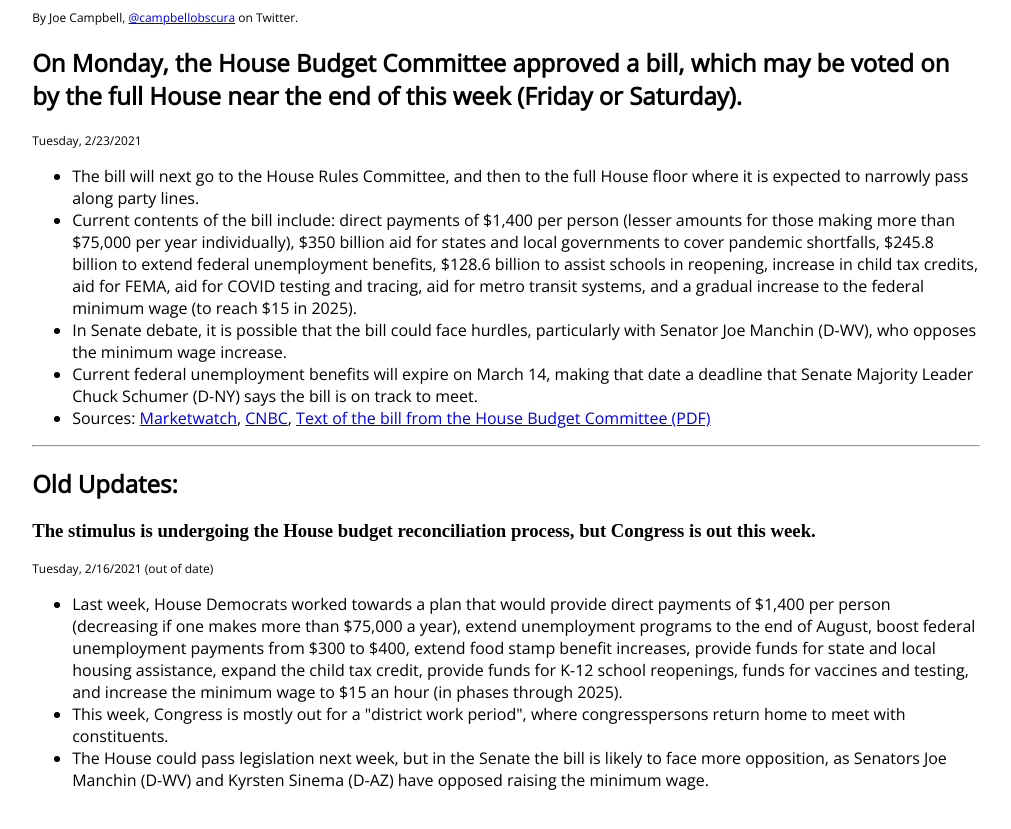
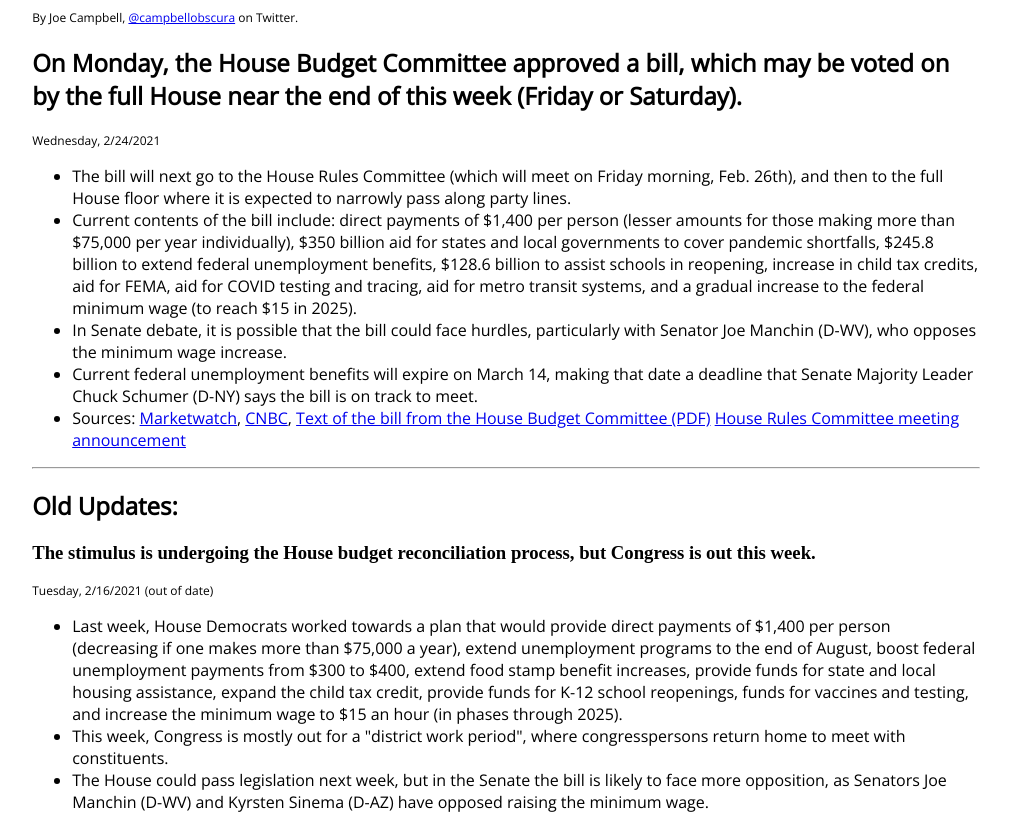
Before and after one commit to fawkes207/wherestimulus, a plain HTML site: page index.html in a window 1280 px wide. Shown: the part 106-935 px from the top of the page, without its empty margins (39-1050 px from the left). Before the commit the page ends 913 px from the top, so only its background shows below. Drawn offline with nearby package versions, Linux system fonts and the light colour scheme.

Commit message:
Update index.html

```diff
--- a/index.html
+++ b/index.html
@@ -1,6 +1,15 @@
 <!DOCTYPE html>
 <html lang="en">
     <title>Where is the Stimulus?</title>
+    <!--
+        Hello! This website is single-page HTML5 and CSS, hosted on GitHub pages.
+        Written in Visual Studio Code.
+        No analytics calls, no auto-play video ads, no Javascript, no images.
+        It is (so far) under 20kb.
+        That is very intentional: it is fast and not annoying to use.
+        Made February 2021 by Joe Campbell
+        twitter: @campbellobscura
+    -->
     <head>
         <link rel="preconnect" href="https://fonts.gstatic.com">
         <link href="https://fonts.googleapis.com/css2?family=Open+Sans&display=swap" rel="stylesheet">
@@ -25,9 +34,9 @@
 
         <h2>On Monday, the House Budget Committee approved a bill, which may be voted on by the full House near the end of this week (Friday or Saturday).
         </h2>
-        <p class="dateline">Tuesday, 2/23/2021</p>
+        <p class="dateline">Wednesday, 2/24/2021</p>
         <ul>
-            <li>The bill will next go to the House Rules Committee, and then to the full House floor where it is expected to narrowly pass along party lines.</li>
+            <li>The bill will next go to the House Rules Committee (which will meet on Friday morning, Feb. 26th), and then to the full House floor where it is expected to narrowly pass along party lines.</li>
             <li>Current contents of the bill include: direct payments of $1,400 per person (lesser amounts for those making more than $75,000 per year individually),
                 $350 billion aid for states and local governments to cover pandemic shortfalls, $245.8 billion to extend federal unemployment benefits, $128.6 billion to assist schools in reopening,
                 increase in child tax credits, aid for FEMA, aid for COVID testing and tracing, aid for metro transit systems, and a gradual increase to the federal minimum wage (to reach $15 in 2025).
@@ -38,6 +47,7 @@
                 <a href="https://www.marketwatch.com/story/the-biden-stimulus-plan-moved-forward-today-here-are-the-biggest-parts-of-it-11614032251">Marketwatch</a>,
                 <a href="https://www.cnbc.com/2021/02/22/stimulus-update-heres-whats-next-for-bidens-covid-relief-package.html">CNBC</a>,
                 <a href="https://budget.house.gov/sites/democrats.budget.house.gov/files/documents/S%20Con%20Res%205%20Bill%20Final.pdf">Text of the bill from the House Budget Committee (PDF)</a>
+                <a href="https://rules.house.gov/news/announcement/meeting-announcement-american-rescue-plan-act-2021">House Rules Committee meeting announcement</a>
             </li>
         </ul>
 
```
